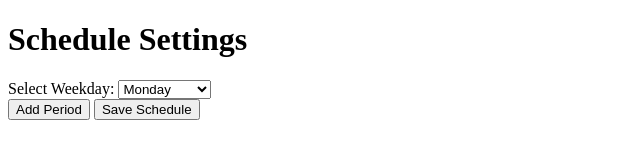
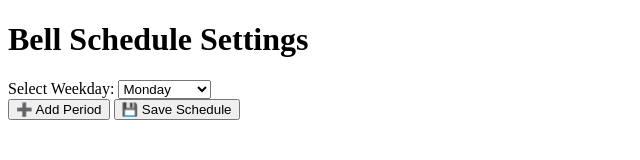
Before and after one commit to Bella288/GradeTrack, a plain HTML site: page settings.html in a window 1280 px wide. Shown: the whole page, without its empty margins (0-640 px from the left). Drawn offline with Linux system fonts and the light colour scheme; files whose address does not match are found by name.

Commit message:
Update settings.html

```diff
--- a/settings.html
+++ b/settings.html
@@ -1,11 +1,13 @@
 <!DOCTYPE html>
 <html>
 <head>
-  <title>Schedule Settings</title>
+  <title>Bell Schedule Settings</title>
+  <link rel="stylesheet" href="settings.css">
 </head>
 <body>
-  <h1>Schedule Settings</h1>
-  <form id="schedule-form">
+  <div class="container">
+    <h1>Bell Schedule Settings</h1>
+
     <label for="weekday-select">Select Weekday:</label>
     <select id="weekday-select">
       <option value="Monday">Monday</option>
@@ -15,11 +17,14 @@
       <option value="Friday">Friday</option>
     </select>
 
-    <div id="schedule-container"></div>
-
-    <button type="button" onclick="addPeriod()">Add Period</button>
-    <button type="submit">Save Schedule</button>
-  </form>
+    <form id="schedule-form">
+      <div id="schedule-container"></div>
+      <div class="buttons">
+        <button type="button" onclick="addPeriod()">➕ Add Period</button>
+        <button type="submit">💾 Save Schedule</button>
+      </div>
+    </form>
+  </div>
 
   <script src="settings.js"></script>
 </body>
```
